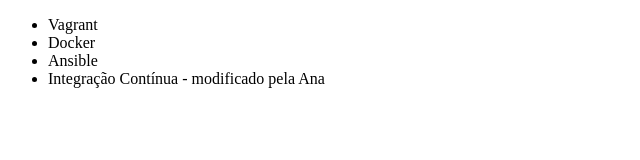
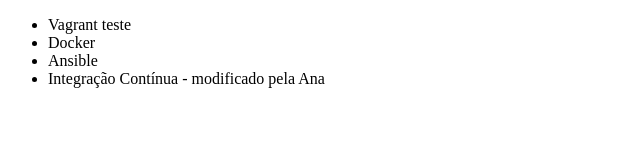
Before and after one commit to erlaniogs/alura-git2, a plain HTML site: page index.html in a window 1280 px wide. Shown: the full height of the page, 0-640 px from the left. Drawn offline with Linux system fonts and the light colour scheme.

Commit message:
Realizando teste com o rebase

```diff
--- a/index.html
+++ b/index.html
@@ -6,7 +6,7 @@
 </head>
 <body>
     <ul>
-        <li>Vagrant</li>
+        <li>Vagrant teste</li>
         <li>Docker</li>
         <li>Ansible</li>
         <li>Integração Contínua - modificado pela Ana</li>
```
